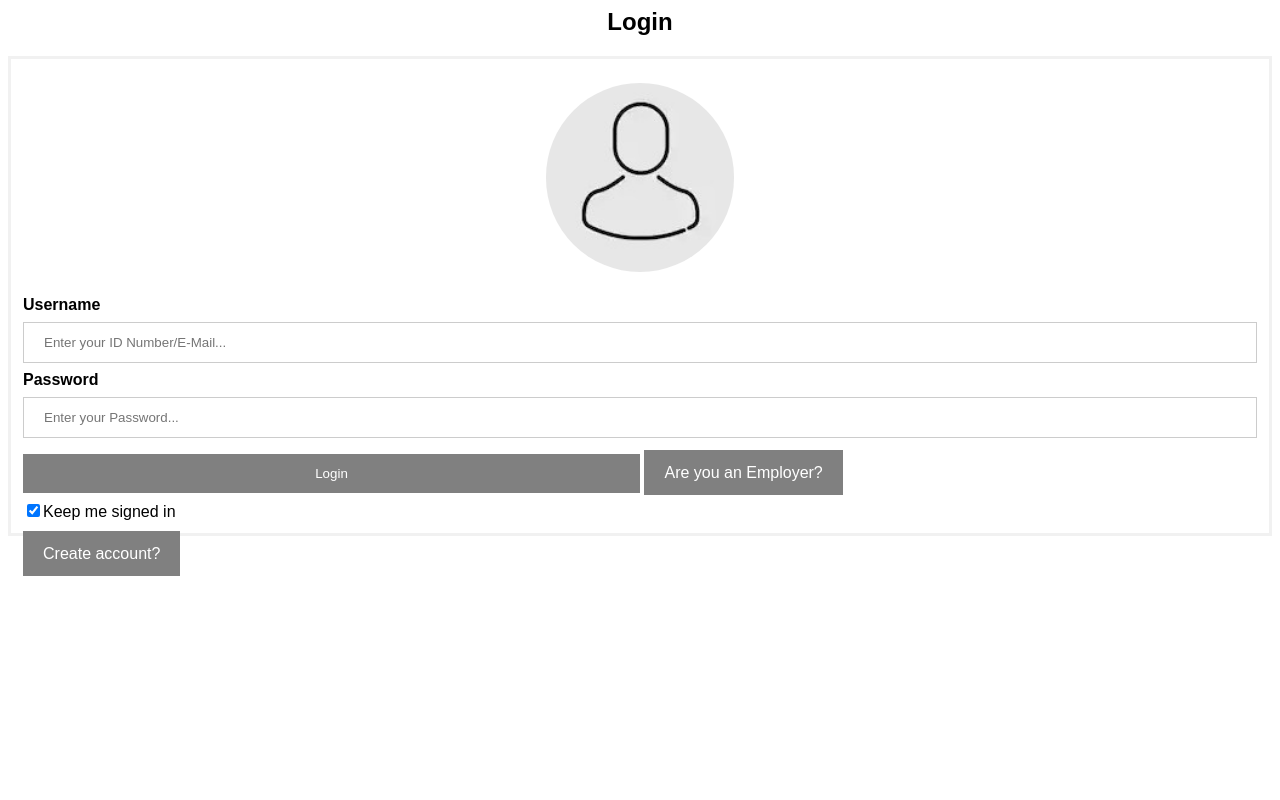
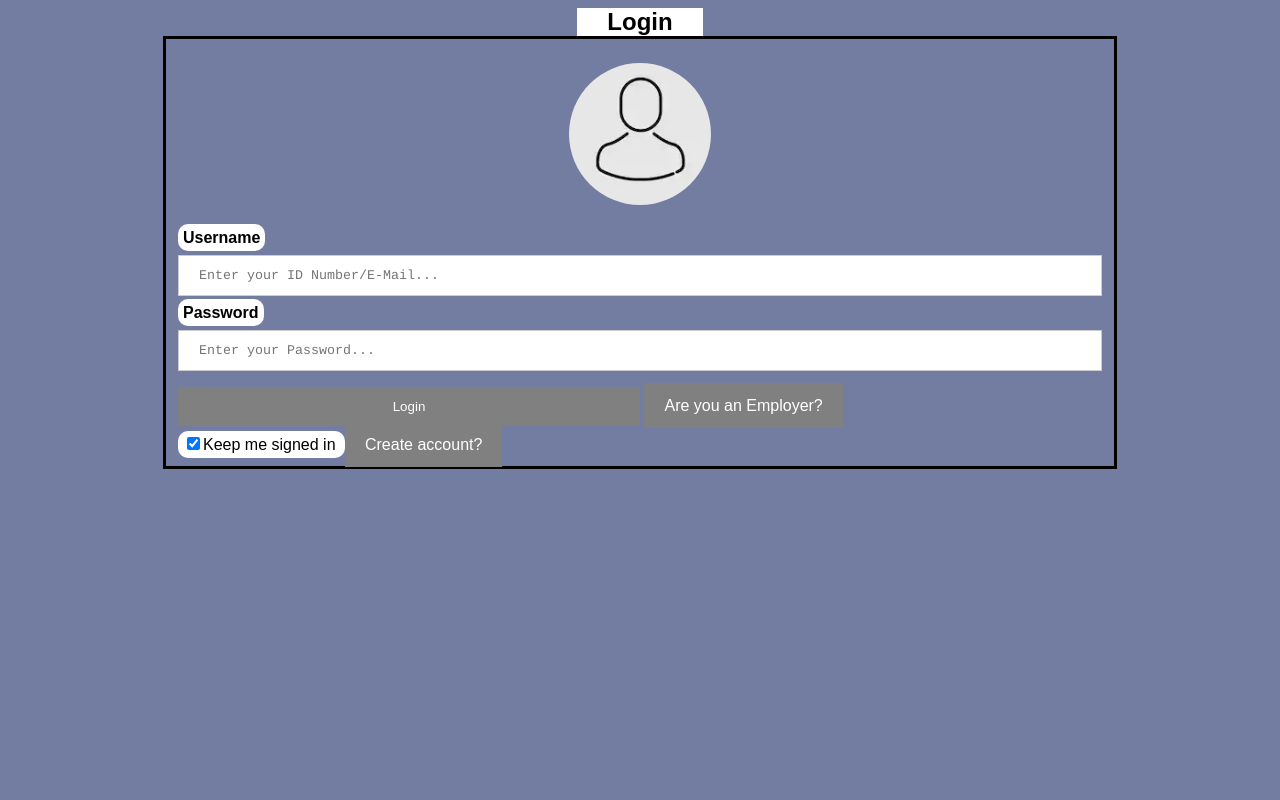
Before and after one commit to benalterman/4330, a PHP site: page /Login.html in a window 1280 px wide. Run offline with PHP 8.4, Linux system fonts and the light colour scheme.

Commit message:
Added current versions of all files

```diff
--- a/Login/Login.html
+++ b/Login/Login.html
@@ -3,8 +3,22 @@
         <meta name="viewport" content="width=device-width, initial-scale=1">
         <!-- CSS -->
         <style>
-            body {font-family: Arial, Helvetica, sans-serif;}
-            form {border: 3px solid #f1f1f1;}
+            body {
+                font-family: Arial, Helvetica, sans-serif;
+                background: #737CA1;
+            }
+            form {
+                border: 3px solid black;
+                width: 75%;
+                position: relative;
+                margin: auto;
+            }
+
+            form label {
+                background: white;
+                padding: 5px;
+                border-radius: 10px;
+            }
 
             input[type=text], input[type=password] {
                 width: 100%;
@@ -13,6 +27,7 @@
                 display: inline-block;
                 border: 1px solid #ccc;
                 box-sizing: border-box;
+                font-family: Courier, monospace;
             }
 
             input[type=submit] {
@@ -27,6 +42,9 @@
             /*Small class to align "Employee Login" text*/
             h2.center{
                 text-align: center;
+                background: white;
+                width: 10%;
+                margin: auto;
             }
 
             /*Adds VFX to input boxes of type text and password when selected using the cursor*/
@@ -84,8 +102,6 @@
                 color: white;
                 padding: 14px 20px;
                 margin: 8px 0;
-                height: 10px;
-                width: 20px;
                 border: none;
                 cursor: pointer;
             }
@@ -132,9 +148,6 @@
                 <label>
                     <input type="checkbox" checked="checked" name="remember">Keep me signed in
                 </label>
-            </div>
-
-            <div class="signup">
                 <a href="../login/Signup.html" style="text-decoration: none">Create account?</a>
             </div>
         </form>
--- a/Login/Signup.php
+++ b/Login/Signup.php
@@ -28,7 +28,7 @@ if(isset($_POST['signupbtn'])) {
         exit();
     }
     else {
-        $sql = "SELECT username FROM Applicant WHERE username=? AND password=?";
+        $sql = "SELECT username FROM Applicantw WHERE username=? AND password=?";
         $stmt = mysqli_stmt_init($conn);
         if(!mysqli_stmt_prepare($stmt, $sql)) {
             header("Location: ../signup.html?error=sqlerr");
@@ -46,7 +46,7 @@ if(isset($_POST['signupbtn'])) {
             }
             else {
                 /*Saves the combination if not already taken*/
-                $sql = "INSERT INTO Applicant (email, password, name, last_name) VALUES (?, ?, ?, ?,?)";
+                $sql = "INSERT INTO Applicants (email, password, name, last_name) VALUES (?, ?, ?, ?,?)";
                 $stmt = mysqli_stmt_init($conn);
                 if(!mysqli_stmt_prepare($stmt, $sql)) {
                     header("Location: ../signup.html?error=sqlerr");
```
Also changed, not shown: Login/EmployerLogin.html (+23 -2 lines).
